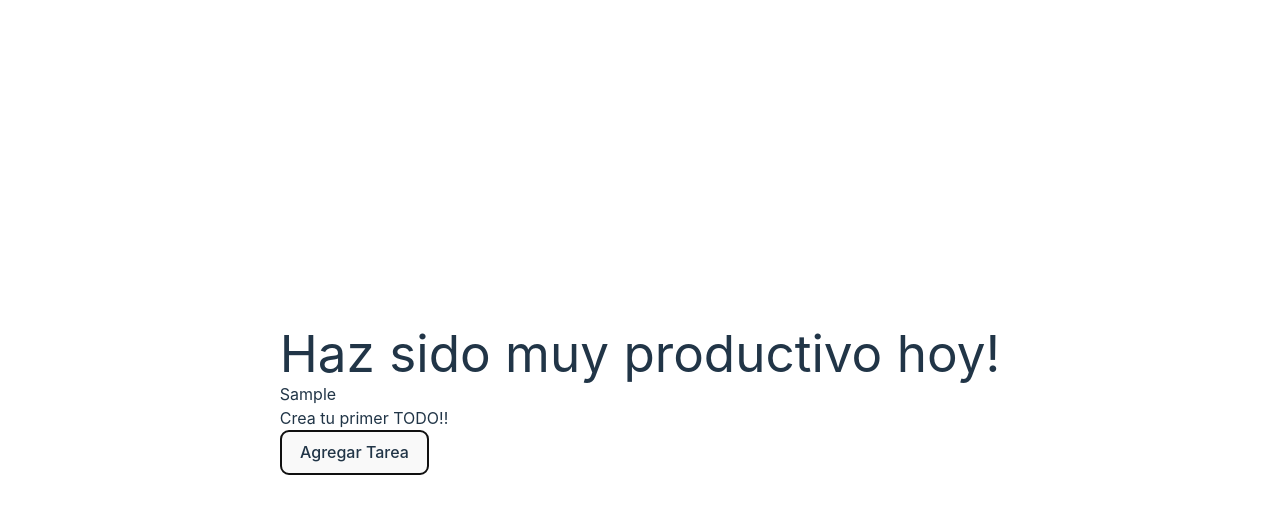
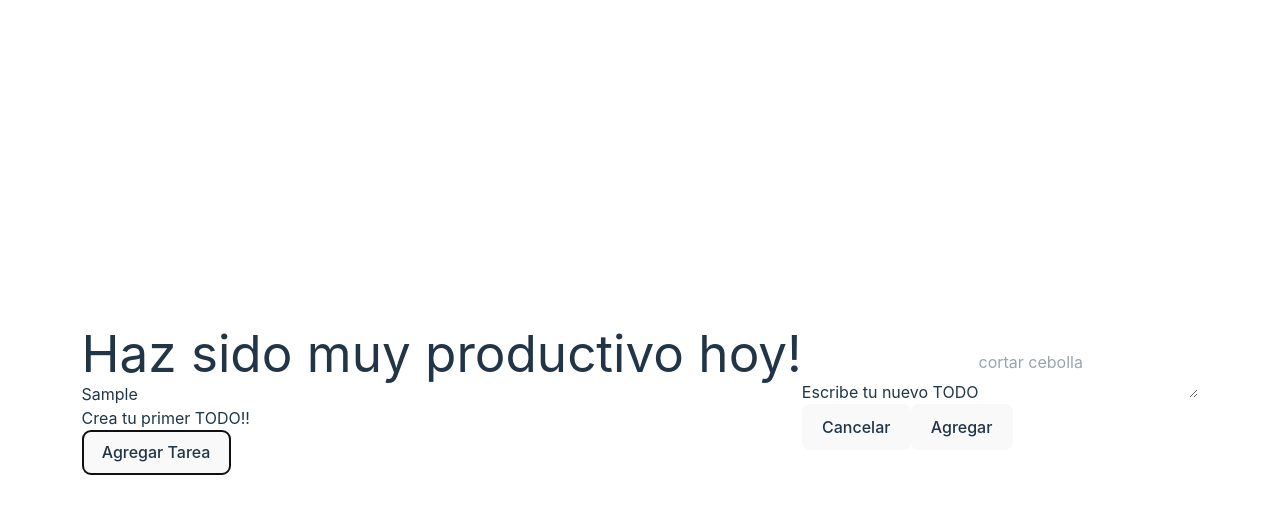
Before and after one commit to Rubenhdz20/ToDo, a React (Vite) app: page / in a window 1280 px wide. Both pictures are taken after typing "Sample" into the empty fields and a click on the button "Agregar Tarea". Shown: the top 514 px of the page. Built offline with nearby package versions, Linux system fonts and the light colour scheme.

Commit message:
Finish todoform

```diff
--- a/src/components/TodoContext/index.jsx
+++ b/src/components/TodoContext/index.jsx
@@ -15,7 +15,11 @@ function TodoProvider({children}) {
 
       const [searchValue, setSearchValue] = useState('');
 
-      const [openModal, setOpenModal] = useState(true);
+      const [newTodoValue, setNewTodoValue] = useState('');
+
+      const [openModal, setOpenModal] = useState(false);
+
+      const [validStatus, setValidStatus] = useState(false);
 
       const completedTodos = todos.filter((todo) => !!todo.completed).length;
 
@@ -26,6 +30,15 @@ function TodoProvider({children}) {
         const searchText = searchValue.toLowerCase();
         return todoText.includes(searchText);
       });
+
+      const addTodo = (text) => {
+        const newTodos = [...todos];
+        newTodos.push({
+          text,
+          completed: false,
+        });
+        saveTodos(newTodos);
+      };
 
       const completeTodo = (text) => {
         const newTodos = [...todos];
@@ -45,6 +58,18 @@ function TodoProvider({children}) {
         saveTodos(newTodos);
       };
 
+      const validInputData = (text) => {
+        const newTodos = [...todos];
+        const todoIndex = newTodos.findIndex(
+          (todo) => todo.text === text
+        );
+        if(todoIndex !== -1) {
+          setValidStatus(!validStatus);
+          alert('Ya existe esa tarea');
+          setNewTodoValue('');
+        }
+      };
+
     return(
         <TodoContext.Provider value={{
             loading,
@@ -54,10 +79,16 @@ function TodoProvider({children}) {
             searchValue,
             setSearchValue,
             searchedTodos,
+            newTodoValue,
+            setNewTodoValue,
             completeTodo,
             deleteTodo,
             openModal,
             setOpenModal,
+            addTodo,
+            validStatus,
+            setValidStatus,
+            validInputData,
         }}>
             {children}
         </TodoContext.Provider>
--- a/src/components/TodoForm/index.jsx
+++ b/src/components/TodoForm/index.jsx
@@ -1,13 +1,55 @@
-import React from "react";
+import React, { useContext, useState } from "react";
+import { TodoContext } from "../TodoContext";
 
 function TodoForm() {
+    const {
+        newTodoValue,
+        setNewTodoValue,
+        addTodo,
+        setOpenModal,
+        validInputData,
+        validSatus,
+    } = useContext(TodoContext);
+
+    const isDescriptionValid = (newTodoValue.length > 1) ? true : false;
+
+    const onSubmit = (event) => {
+        event.preventDefault();
+        if (!isDescriptionValid) return;
+        addTodo(newTodoValue.trim());
+        setOpenModal(false);
+    };
+
+    const onCancel = () => {
+        setOpenModal(false);
+    };
+
+    const onChange = (event) => {
+        validInputData(newTodoValue);
+        setNewTodoValue(event.target.value);
+    };
+
     return(
-        <form className="flex flex-col justify-center items-center w-11/12 max-w-[300px] py-8 px-10 bg-zinc-700 rounded-lg">
+        <form onSubmit={onSubmit} className="flex flex-col justify-center items-center w-11/12 max-w-[300px] py-8 px-10 bg-zinc-700 rounded-lg">
             <label className="text-center font-bold text-xl mb-6">Escribe tu nuevo TODO</label>
-            <textarea className="h-24 p-3 text-center text-lg rounded-sm border-2 border-solid border-slate-400" placeholder="cortar cebolla"/>
+            <textarea
+                className="h-24 p-3 text-center text-lg rounded-sm border-2 border-solid border-slate-400" placeholder="cortar cebolla"
+                value={newTodoValue}
+                onChange={onChange}
+                onFocus={validInputData(newTodoValue)}
+                required
+            />
             <div className="w-full flex justify-between items-center mt-3">
-                <button className="">Cancelar</button>
-                <button>Agregar</button>
+                <button
+                    type="button"
+                    className="text-base text-center cursor-pointer inline-block bg-black rounded-small" onClick={onCancel}>
+                    Cancelar
+                </button>
+                <button
+                    type="submit"
+                    className="text-base text-center cursor-pointer inline-block bg-black rounded-small">
+                    Agregar
+                </button>
             </div>
         </form>
     )
```
